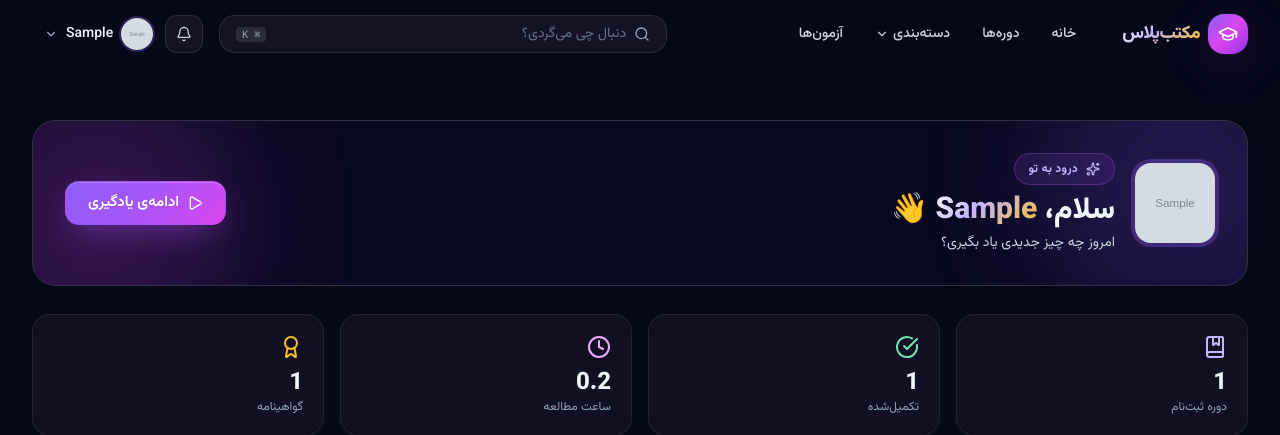
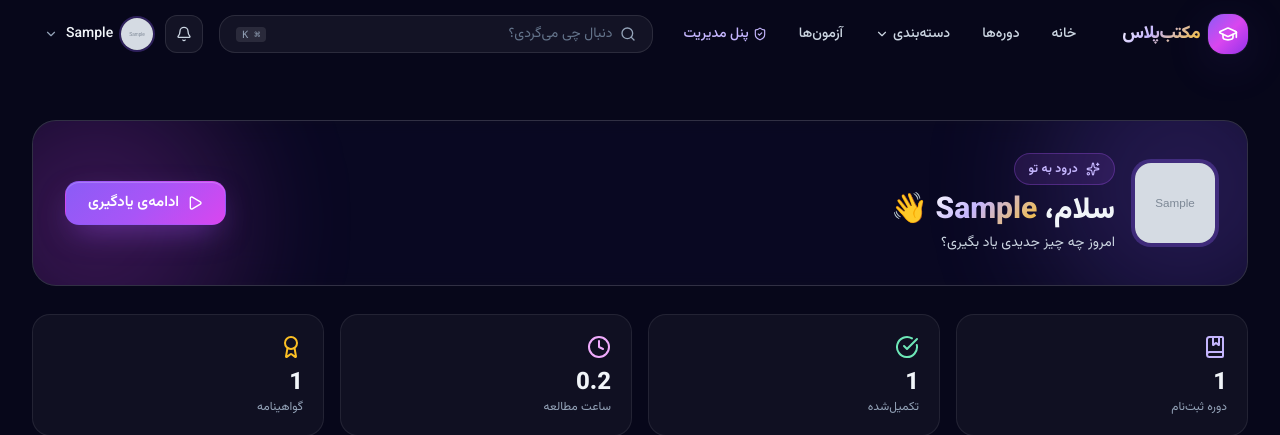
Before and after one commit to mohammadreza829/django_SchoolManagementSystem, a Django app: page /accounts/dashboard/ in a window 1280 px wide. Shown: the top 435 px of the page. Run offline with Django 5.2, Linux system fonts and the light colour scheme; a user stored in the database is signed in; tables that the repository leaves empty hold one stand-in row (values such as "Sample post"); grey boxes marked "Sample" are stand-in pictures; some libraries are stand-ins or nearby versions.

Commit message:
add panel to nav

```diff
--- a/templates/base.html
+++ b/templates/base.html
@@ -85,6 +85,9 @@
             </div>
           </div>
           <a href="{% url 'quiz:quiz_list' %}" class="nav-link">آزمون‌ها</a>
+          {% if user.is_authenticated and user.is_superuser or user.role == 'admin' or user.role == 'teacher' %}
+          <a href="{% url 'panel:dashboard' %}" class="nav-link flex items-center gap-1 !text-violet-300"><i data-lucide="shield-check" class="w-3.5 h-3.5"></i> پنل مدیریت</a>
+          {% endif %}
         </nav>
 
         <form action="{% url 'courses:search' %}" method="get" class="hidden md:flex flex-1 max-w-md mr-auto">
@@ -117,6 +120,15 @@
                 <a href="{% url 'accounts:dashboard' %}" class="menu-item"><i data-lucide="layout-dashboard" class="w-4 h-4"></i> داشبورد</a>
                 <a href="{% url 'accounts:profile' %}" class="menu-item"><i data-lucide="user" class="w-4 h-4"></i> پروفایل</a>
                 <a href="{% url 'courses:my_courses' %}" class="menu-item"><i data-lucide="book-marked" class="w-4 h-4"></i> دوره‌های من</a>
+                {% if user.is_superuser or user.role == 'admin' or user.role == 'teacher' %}
+                <div class="my-1 h-px bg-white/10"></div>
+                <a href="{% url 'panel:dashboard' %}" class="menu-item !text-violet-300"><i data-lucide="shield-check" class="w-4 h-4"></i> پنل مدیریت</a>
+                <a href="{% url 'panel:course_list' %}" class="menu-item"><i data-lucide="book-open-check" class="w-4 h-4"></i> مدیریت دوره‌ها</a>
+                <a href="{% url 'panel:quiz_list' %}" class="menu-item"><i data-lucide="file-question" class="w-4 h-4"></i> مدیریت آزمون‌ها</a>
+                <a href="{% url 'panel:results' %}" class="menu-item"><i data-lucide="bar-chart-3" class="w-4 h-4"></i> نتایج و نمرات</a>
+                {% if user.is_superuser %}<a href="/admin/" class="menu-item !text-gold-300"><i data-lucide="key-round" class="w-4 h-4"></i> پنل جنگو</a>{% endif %}
+                <div class="my-1 h-px bg-white/10"></div>
+                {% endif %}
                 <a href="{% url 'accounts:edit_profile' %}" class="menu-item"><i data-lucide="settings" class="w-4 h-4"></i> تنظیمات</a>
                 <div class="my-1 h-px bg-white/10"></div>
                 <form method="post" action="{% url 'accounts:logout' %}">
@@ -139,6 +151,14 @@
           <a href="{% url 'courses:course_list' %}" class="menu-item"><i data-lucide="library" class="w-4 h-4"></i> دوره‌ها</a>
           <a href="{% url 'quiz:quiz_list' %}" class="menu-item"><i data-lucide="clipboard-check" class="w-4 h-4"></i> آزمون‌ها</a>
           {% if user.is_authenticated %}<a href="{% url 'accounts:dashboard' %}" class="menu-item"><i data-lucide="layout-dashboard" class="w-4 h-4"></i> داشبورد</a>{% endif %}
+          {% if user.is_superuser or user.role == 'admin' or user.role == 'teacher' %}
+          <div class="my-1 h-px bg-white/10"></div>
+          <a href="{% url 'panel:dashboard' %}" class="menu-item !text-violet-300"><i data-lucide="shield-check" class="w-4 h-4"></i> پنل مدیریت</a>
+          <a href="{% url 'panel:course_list' %}" class="menu-item"><i data-lucide="book-open-check" class="w-4 h-4"></i> مدیریت دوره‌ها</a>
+          <a href="{% url 'panel:quiz_list' %}" class="menu-item"><i data-lucide="file-question" class="w-4 h-4"></i> مدیریت آزمون‌ها</a>
+          <a href="{% url 'panel:results' %}" class="menu-item"><i data-lucide="bar-chart-3" class="w-4 h-4"></i> نتایج و نمرات</a>
+          {% if user.is_superuser %}<a href="/admin/" class="menu-item !text-gold-300"><i data-lucide="key-round" class="w-4 h-4"></i> پنل جنگو</a>{% endif %}
+          {% endif %}
         </nav>
       </div>
     </header>
```
